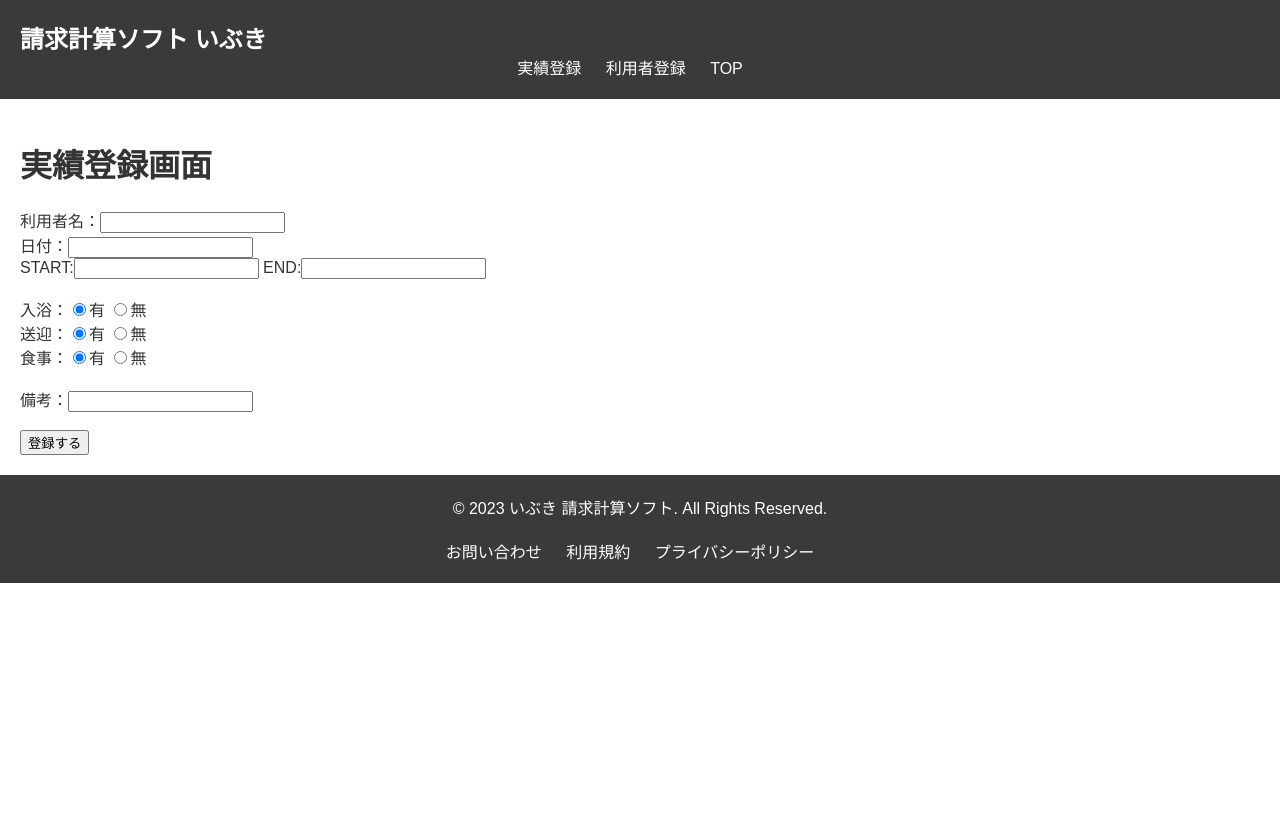
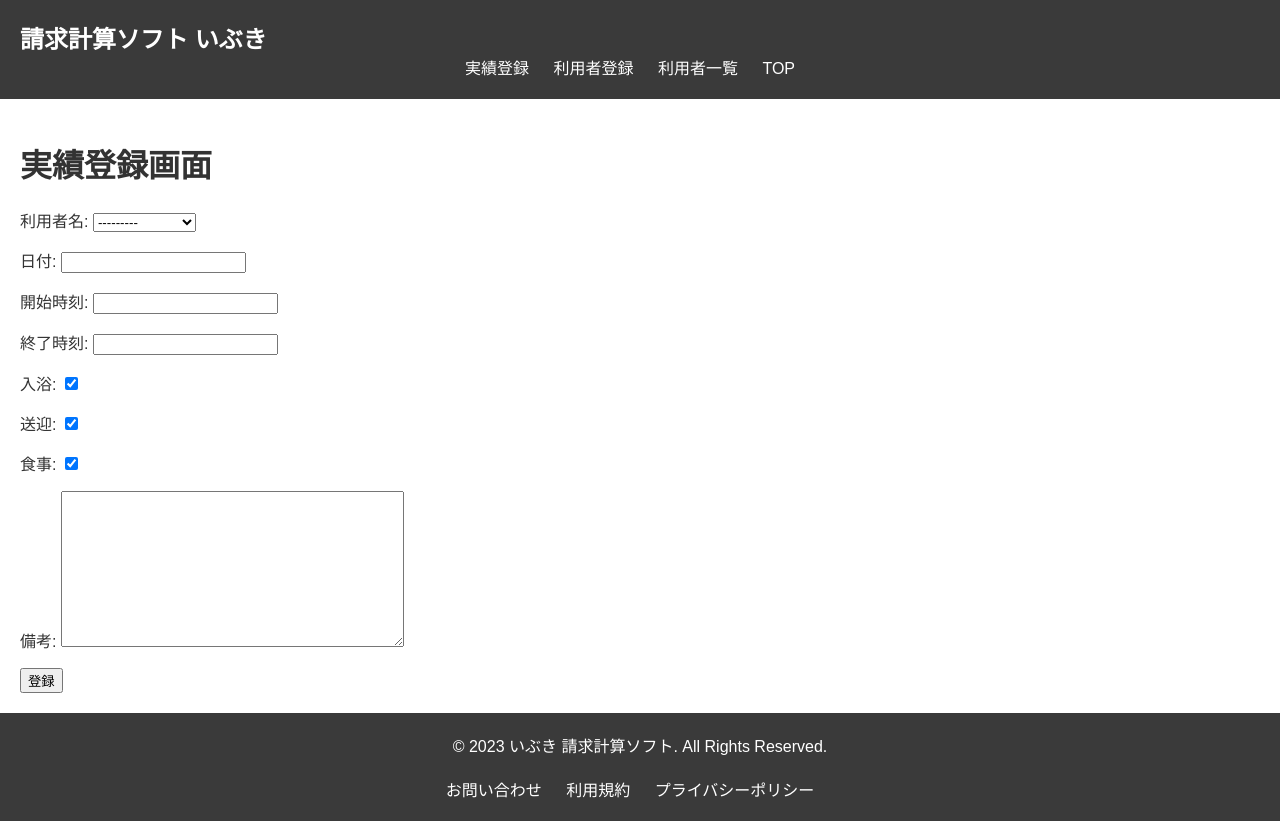
Before and after one commit to Philomoon/kinocollege_friends, a Django app: page /input/ in a window 1280 px wide. Before the commit the page ends 583 px from the top, so only its background shows below. Run offline with Django 4.2, Linux system fonts and the light colour scheme; tables that the repository leaves empty hold one stand-in row (values such as "Sample post").

Commit message:
フォームクラスの作成、利用者登録機能、利用者一覧実装

```diff
--- /dev/null
+++ b/ibuki_app/invoice_app/forms.py
@@ -0,0 +1,12 @@
+from django import forms
+from .models import Client,Actual
+
+class ClientForm(forms.ModelForm):
+    class Meta:
+        model = Client
+        fields = ['client_name','client_kana','client_gender','number','insurer','room_number']
+
+class ActualForm(forms.ModelForm):
+    class Meta:
+        model = Actual
+        fields = ['user_name','date','start_time','end_time','bathing','transportation','meal','notes']
--- a/ibuki_app/invoice_app/models.py
+++ b/ibuki_app/invoice_app/models.py
@@ -8,17 +8,17 @@ class Client (models.Model):
     )
 
     # 名前
-    client_name = models.CharField(max_length=20)
+    client_name = models.CharField('利用者名',max_length=20)
     # ふりがな
-    client_kana = models.CharField(max_length=100)
+    client_kana = models.CharField('ふりがな',max_length=100)
     # 性別
-    client_gender = models.CharField(max_length=2,choices=GENDER_CHOICES)
+    client_gender = models.CharField('性別',max_length=2,choices=GENDER_CHOICES)
     # 電話番号
-    number = models.CharField(max_length=15)
+    number = models.CharField('電話番号',max_length=15)
     # 保険者
-    insurer = models.CharField(max_length=10)
+    insurer = models.CharField('保険者',max_length=10)
     # 部屋番号
-    room_number = models.CharField(max_length=10,null=True)
+    room_number = models.CharField('部屋番号',max_length=10,null=True)
 
     def __str__(self):
         return self.client_name
@@ -26,18 +26,18 @@ class Client (models.Model):
 class Actual(models.Model):
 
     # 利用者名
-    user_name = models.ForeignKey(Client,on_delete=models.CASCADE)
+    user_name = models.ForeignKey(Client,verbose_name='利用者名',on_delete=models.CASCADE)
     # 日付
-    date = models.DateField()
+    date = models.DateField('日付')
     # 開始時刻
-    start_time = models.TimeField()
+    start_time = models.TimeField('開始時刻')
     # 終了時刻
-    end_time = models.TimeField()
+    end_time = models.TimeField('終了時刻')
     # 入浴
-    bathing = models.BooleanField(default=True)
+    bathing = models.BooleanField('入浴',default=True)
     # 送迎
-    transportation = models.BooleanField(default=True)
+    transportation = models.BooleanField('送迎',default=True)
     # 食事
-    meal = models.BooleanField(default=True)
+    meal = models.BooleanField('食事',default=True)
     # 備考
-    notes = models.TextField(blank=True)
+    notes = models.TextField('備考',blank=True)
--- a/ibuki_app/invoice_app/templates/invoice_app/base.html
+++ b/ibuki_app/invoice_app/templates/invoice_app/base.html
@@ -17,6 +17,7 @@
             <ul>
                 <li><a href="{% url 'input' %}">実績登録</a></li>
                 <li><a href="{% url 'client_add' %}">利用者登録</a></li>
+                <li><a href="{% url 'client_list' %}">利用者一覧</a></li>
                 <li><a href="{% url 'main' %}">TOP</a></li>
             </ul>
         </nav>
--- a/ibuki_app/invoice_app/templates/invoice_app/input.html
+++ b/ibuki_app/invoice_app/templates/invoice_app/input.html
@@ -4,38 +4,9 @@
 {%block content %}
     <!-- 実績入力画面 -->
     <h1>実績登録画面</h1>
-    <form action="" method="post"name="result">
-        <div class="form">
-            <!-- 利用者名 -->
-            利用者名：<input type="text" name="client_name" class="input">
-            <br>
-            <!-- 日付 -->
-            日付：<input type="text" name="date" class="input">
-            <br>
-            <!-- START -->
-            START:<input type="text" name="start_time" class="input-time">
-            <!-- END -->
-            END:<input type="text" name="end_time" class="input-time">
-            <br><br>
-            <!-- 入浴 -->
-            入浴：<input type="radio" name="bath" value="有" checked class="input-radio">有
-            <input type="radio" name="bath" value="無" class="input-radio" >無
-            <br>
-            <!-- 送迎 -->
-            送迎：<input type="radio" name="pick-up" value="有" checked class="input-radio">有
-            <input type="radio" name="pick-up" value="無" class="input-radio" >無
-            <br>
-            <!-- 食事 -->
-            食事：<input type="radio" name="lunch" value="有" checked class="input-radio">有
-            <input type="radio" name="lunch" value="無"  class="input-radio">無
-            <br>
-            <br>
-            <!-- 備考 -->
-            備考：<input type="text" name="remark" class="input-radio">
-            <br>
-            <br>
-            <!-- 登録ボタン -->
-            <input type="submit" value="登録する" class="input">
-        </div>
+    <form method = "POST" class="post-form">
+        {% csrf_token %}
+        {{ form.as_p}}
+        <button type="submit" class="save btn btn-default">登録</button>
     </form>
 {%endblock%}
--- a/ibuki_app/invoice_app/urls.py
+++ b/ibuki_app/invoice_app/urls.py
@@ -6,4 +6,5 @@ urlpatterns = [
     path('', views.main, name='main'),
     path('client_add/', views.client_add, name='client_add'),
     path('input/', views.input, name='input'),
+    path('client_list',views.client_list,name='client_list'),
 ]
--- a/ibuki_app/invoice_app/views.py
+++ b/ibuki_app/invoice_app/views.py
@@ -1,4 +1,6 @@
-from django.shortcuts import render
+from django.shortcuts import render,redirect
+from .models import Client
+from .forms import ClientForm,ActualForm
 
 # サーバーからクライアントに返されるHTTPレスポンスを表すクラス
 from django.http import HttpResponse
@@ -9,10 +11,30 @@ def main(request):
     return render(request, 'invoice_app/base.html')
 
 def client_add(request):
+    if request.method == 'POST':
+        form = ClientForm(request.POST)
+        if form.is_valid():
+            form.save()
+            return redirect('client_list')
 
-    return render(request, 'invoice_app/client_add.html')
+    else:
+        form = ClientForm()
+    params = {
+        'form':form,
+    }
+    return render(request, 'invoice_app/client_add.html',params)
 
+def client_list(request):
+    clients = Client.objects.all()
+    params = {
+        'clients':clients,
+    }
+    return render(request,'invoice_app/client_list.html',params)
 
 def input(request):
 
-    return render(request,'invoice_app/input.html')
+    form = ActualForm()
+    params = {
+        'form':form,
+    }
+    return render(request,'invoice_app/input.html',params)
```
Also changed, not shown: ibuki_app/invoice_app/templates/invoice_app/client_add.html (+5 -34 lines), ibuki_app/invoice_app/templates/invoice_app/client_list.html (added, +29 -0 lines).
